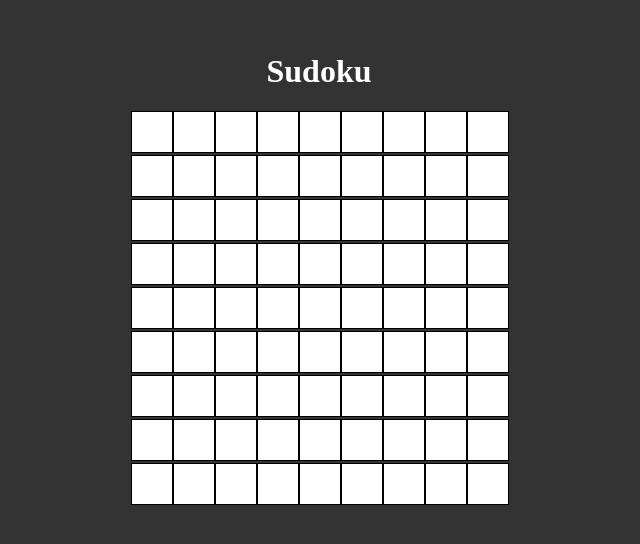
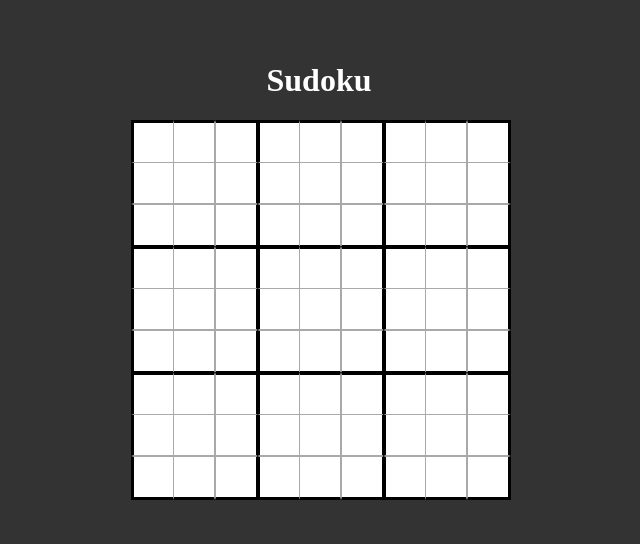
Before and after one commit to keshavtarafdar/Minis, a React (Vite) app in the folder sudoku-app/: page / in a window 1280 px wide. Shown: the part 122-666 px from the top of the page, without its empty margins (321-961 px from the left). Built offline with nearby package versions, Linux system fonts and the light colour scheme.

Commit message:
Attempt 1 at trying to make 3x3 subgrids more prominent

```diff
--- a/sudoku-app/src/components/Cell.jsx
+++ b/sudoku-app/src/components/Cell.jsx
@@ -22,6 +22,13 @@ const Cell = ({ value, isEditable, isNotesMode, onChange, isSelected, onSelect,
      */
     const [inputValue, setInputValue] = useState(value || '');
     const [cellNotes, setCellNotes] = useState(notes || []);
+
+    /**
+     * Callback function for when a cell is selected - onSelect()
+     * could be called directly within the Cell's return BUT that
+     * would be less flexible/adaptible to future changes.
+    */
+    const handleFocus = () => { onSelect(); };
 
     /**
      * Triggered by the data structure's onChange -- grabs user input,
@@ -59,7 +66,7 @@ const Cell = ({ value, isEditable, isNotesMode, onChange, isSelected, onSelect,
              * in a CSS file!
              */
             className={`cell ${isEditable ? 'editable' : ''} ${isSelected ? 'selected' : ''}`}
-            onClick={onSelect}
+            onClick={handleFocus}
         >
             {isNotesMode && isEditable ? ( // ternary operator!
                 <div className='notes'>
--- a/sudoku-app/src/components/SudokuGrid.css
+++ b/sudoku-app/src/components/SudokuGrid.css
@@ -1,20 +1,47 @@
 .sudoku-grid {
     display: grid;
     grid-template-columns: repeat(9, 40px); /* 9 columns of 40px width */
+    grid-template-rows: repeat(9, 40px); /* 9 rows of 40px height */
     gap: 2px; /* between cells */
     margin-bottom: 20px;
 }
 
 .row {
     display: contents;
-    /*
-    This is a bit hard to explain but basically, since the grid is being
+    /* This is a bit hard to explain but basically, since the grid is being
     displayed as a grid - 9 columns - each row is being passed separately
     and so we want these divs to be "passed up" without any formatting
     straight to the grid above.
 
     display: contents effectively makes the <div class-'row'> invisible to
     the grid layout, treating the Cell objects within as direct children
-    of the grid.
-    */
-  }
+    of the grid. */
+}
+
+/* Targets every cell in the grid, adding default gray border. */
+.cell {
+    border: 1px solid darkgray;
+    display: flex;
+    justify-content: center;
+    align-items: center;
+}
+
+/* Targets every cell that is first in a group of 3 (ex. 1, 4, 7) */
+.cell:nth-child(3n+1) {
+    border-left: 3px solid black;
+}
+
+/* Targets every cell that is last in a group of 3 (ex. 3, 6, 9)*/
+.cell:nth-child(3n) {
+    border-right: 3px solid black;
+}
+
+/* Targets the first row of every 3-row block (1, 4, 7) */
+.row:nth-child(3n+1) .cell {
+    border-top: 3px solid black;
+}
+
+/* Targets the last row of every 3-row block (3, 6, 9) */
+.row:nth-child(3n) .cell {
+    border-bottom: 3px solid black;
+}
```
